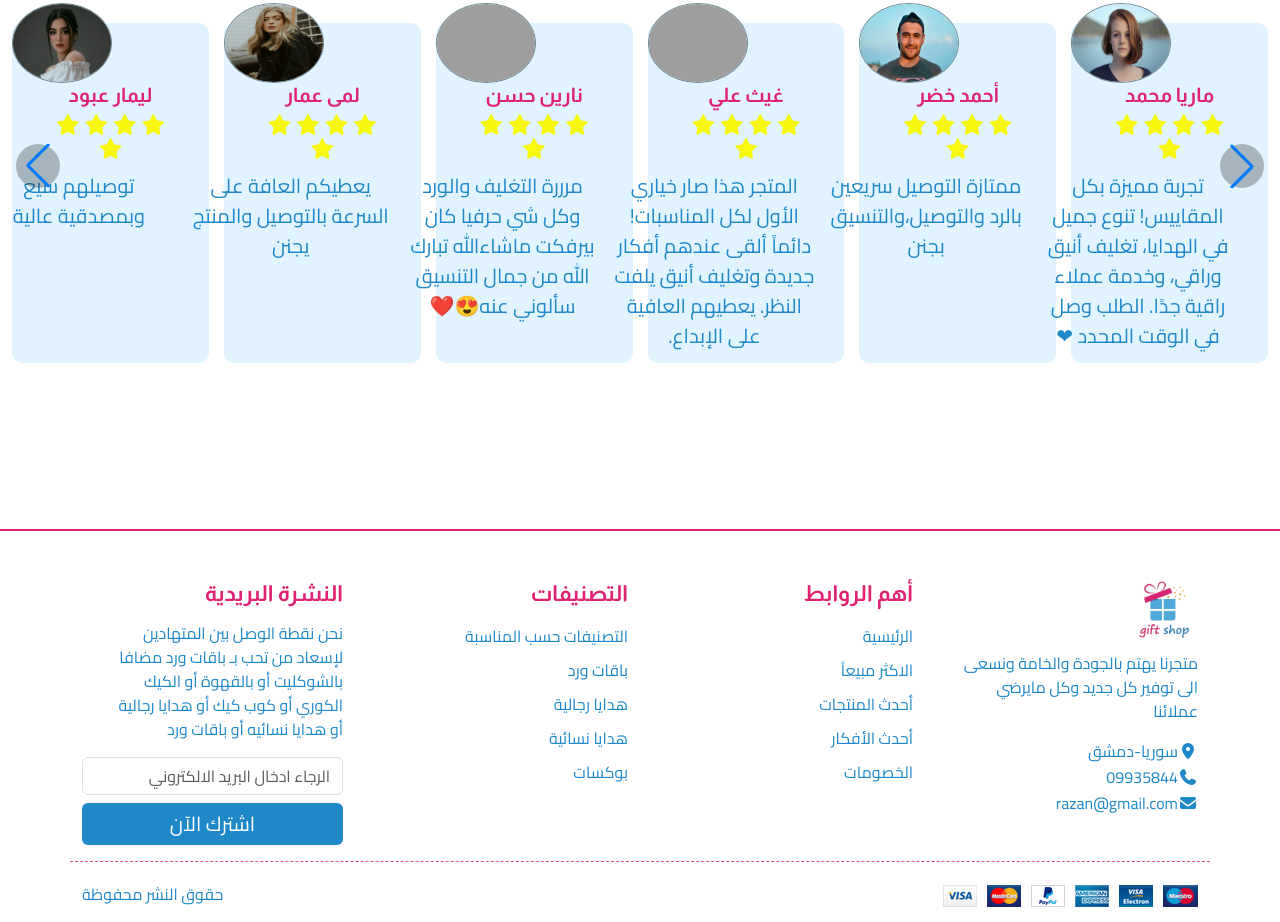
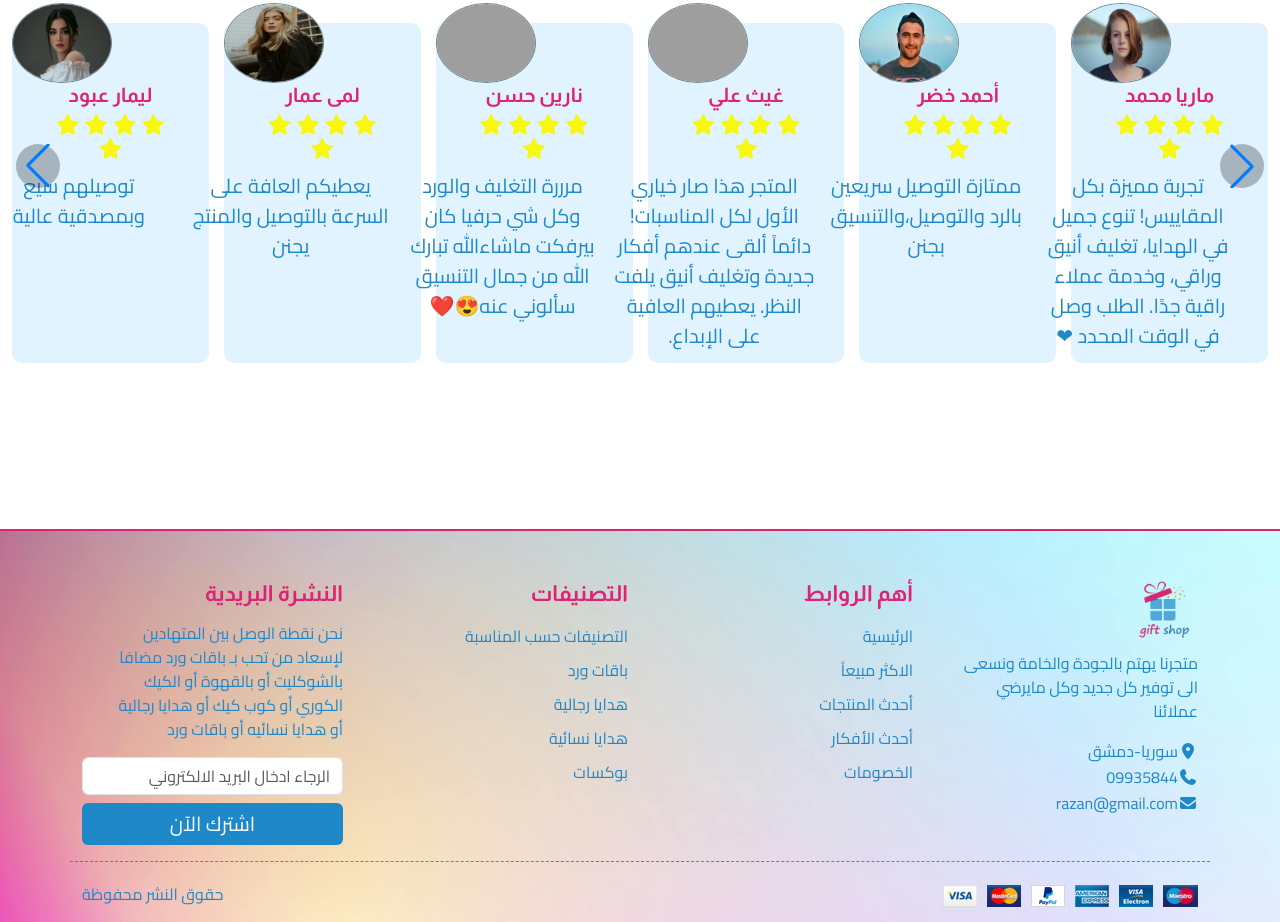
Before and after one commit to razanmerai05-dev/website-store, a plain HTML site: page index.html in a window 1280 px wide. Shown: the part 6319-7241 px from the top of the page. Drawn offline with nearby package versions, Linux system fonts and the light colour scheme; the site is published under a folder, as on GitHub Pages, so addresses that start at the root find nothing; files whose address does not match are found by name; a web font is replaced by a local one.

Commit message:
upload 18

```diff
--- a/css/style.css
+++ b/css/style.css
@@ -688,7 +688,7 @@ h1{
 footer{
     padding-top: 50px;
     margin-top: 80px;
-    background-image: url("/images/bg2.jpg");
+    background-image: url("../images/bg2.jpg");
     background-repeat: no-repeat;
     background-size: cover;
     background-position: center;
```
